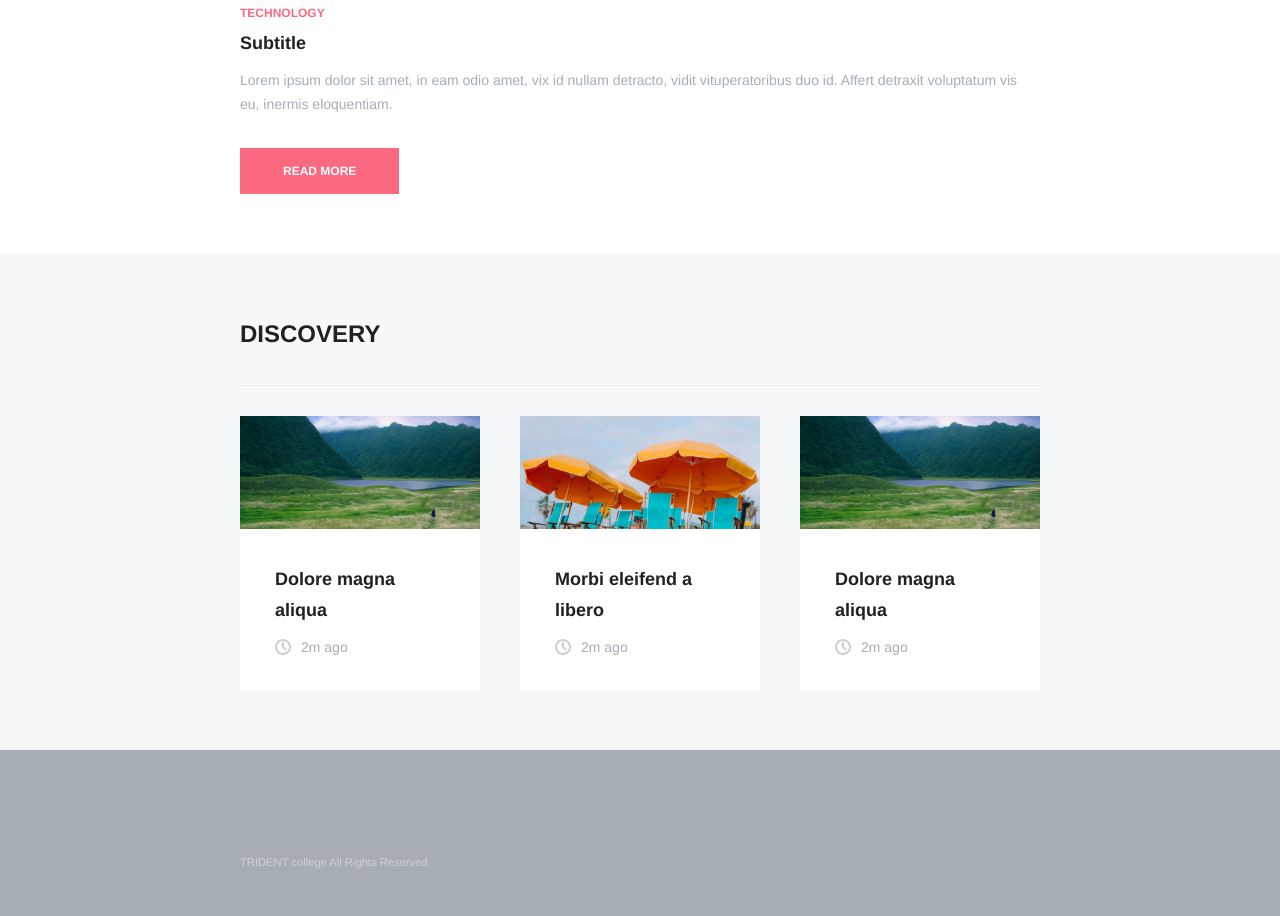
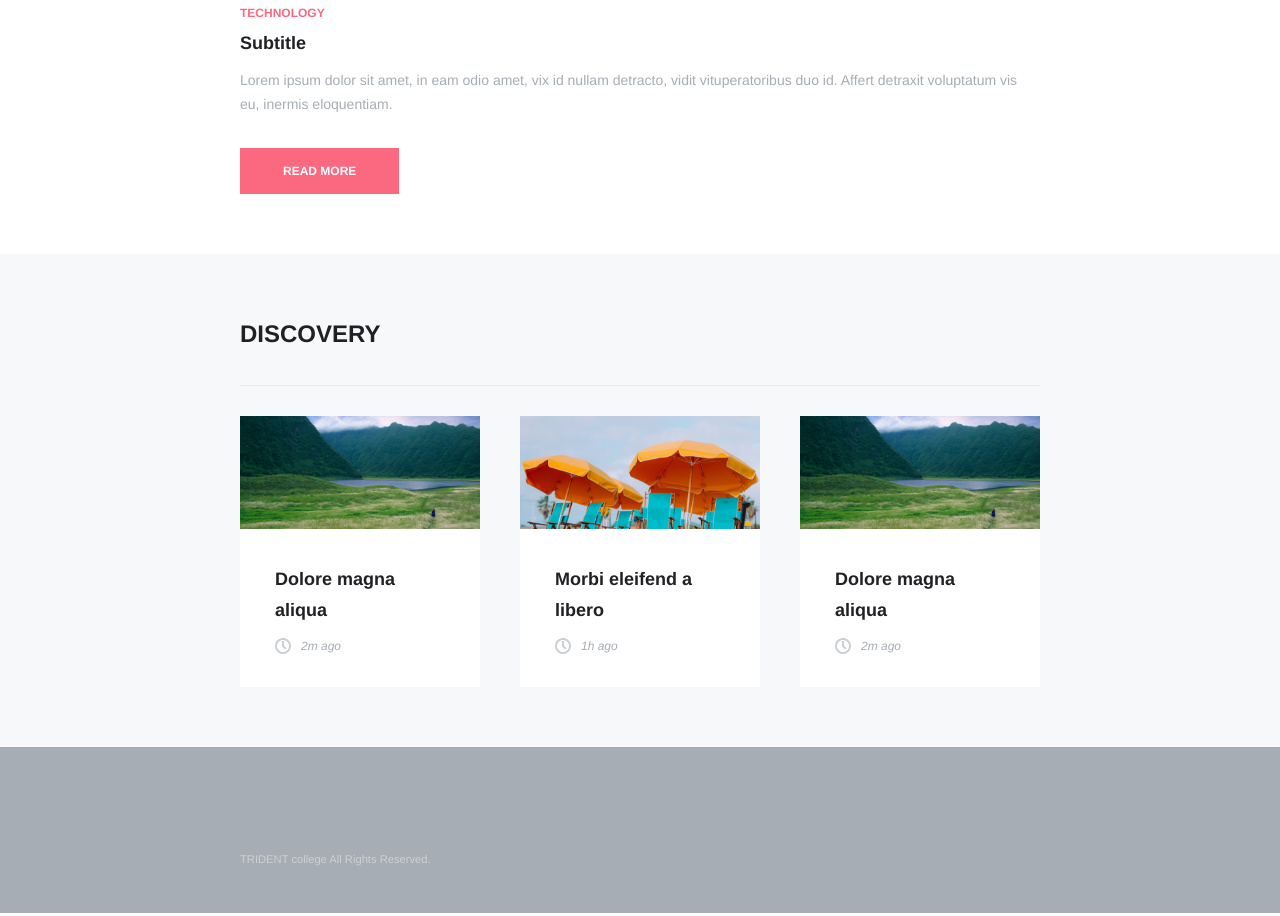
Before and after one commit to yumnny/Newslly-BEM, a plain HTML site: page discovery.html in a window 1280 px wide. Shown: the part 474-1390 px from the top of the page. Drawn offline with Linux system fonts and the light colour scheme; some packages are replaced by stand-ins of ours.

Commit message:
discovery.html完成

```diff
--- a/discovery.html
+++ b/discovery.html
@@ -74,7 +74,7 @@
                             <h3 class="card__title">Morbi eleifend a libero</h3>
                             <div class="discovery__timearea">
                                 <img src="./images/icon_time.png" alt="">
-                                <p class="discovery__time">2m ago</p>
+                                <p class="discovery__time">1h ago</p>
                             </div>
                         </div>
                     </article>
--- a/scss/style.scss
+++ b/scss/style.scss
@@ -112,14 +112,12 @@ a {
     &__time {
         font-style: italic;
         font-size: 12px;
+        padding-left: 10px;
     }
     &__timearea {
         @include flex($justify:none);
         align-items: center;
         margin-bottom: 60px;
-    }
-    &__time {
-        padding-left: 10px;
     }
 }
 .col {
@@ -175,9 +173,12 @@ a {
         @include flex($justify:none);
         align-items: center;
     }
-    &__time {
+     &__time {
+        font-style: italic;
+        font-size: 12px;
         padding-left: 10px;
     }
+
 }
 .card {
 
```
Also changed, not shown: css/style.css, 1 other file.
